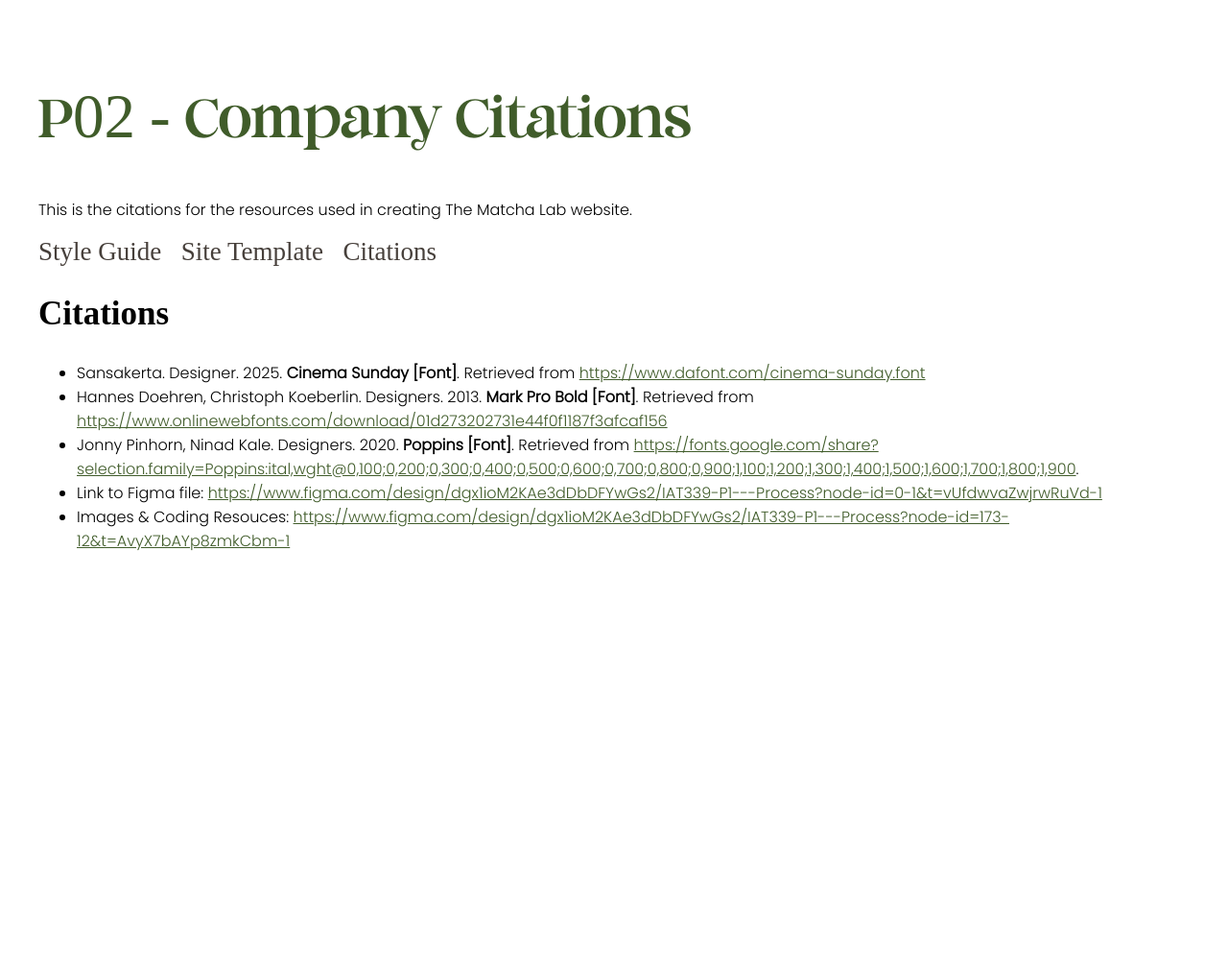
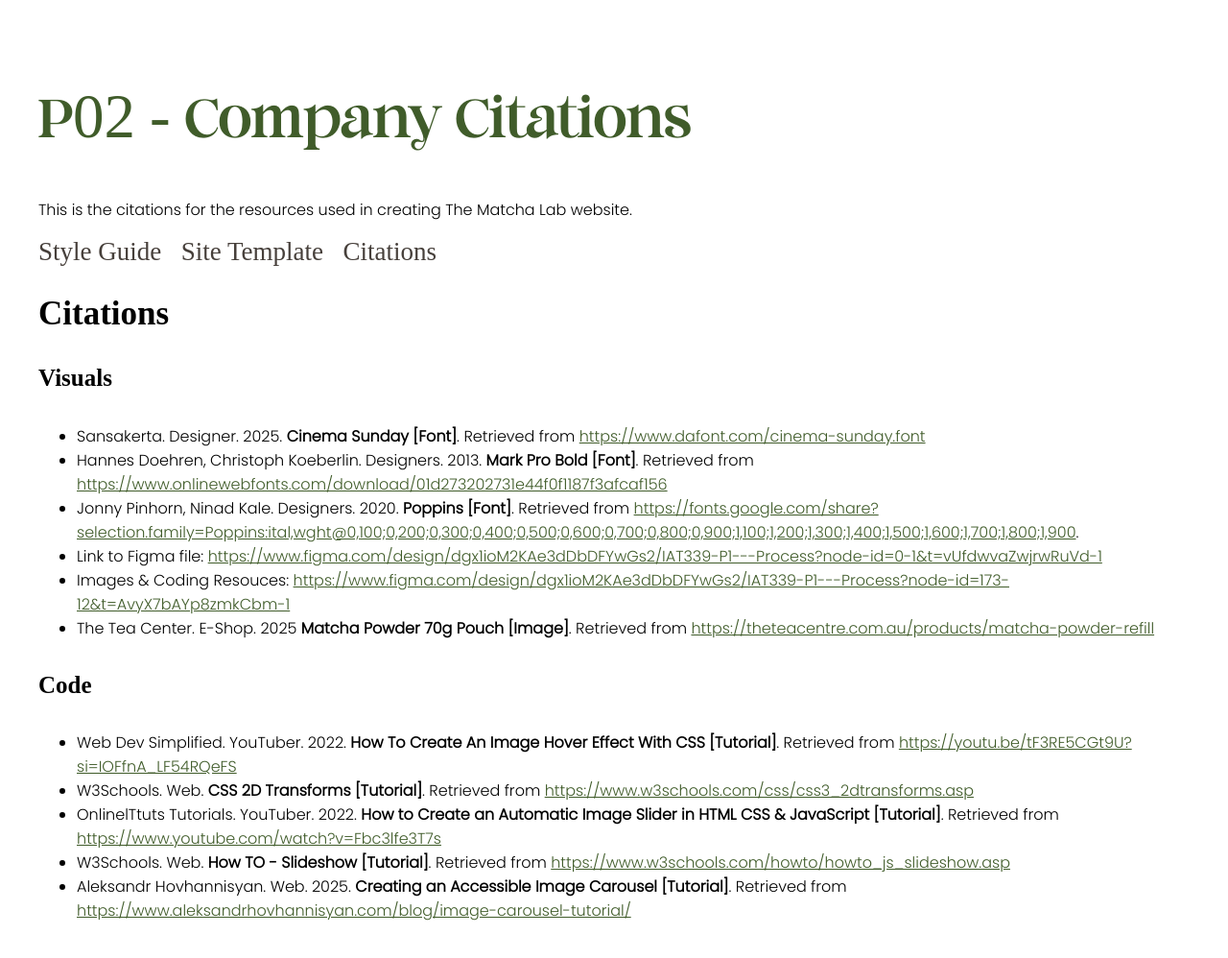
Before and after one commit to tiffanyhuang053/IAT339-P2-Company, a plain HTML site: page citations.html in a window 1280 px wide. Shown: the whole page at 96% size. Before the commit the page ends 800 px from the top, so only its background shows below. Drawn offline with Linux system fonts and the light colour scheme; a web font is replaced by a local one.

Commit message:
Added more citations

```diff
--- a/citations.html
+++ b/citations.html
@@ -26,12 +26,24 @@
     <section id="citations">
       <h2>Citations</h2>
 
+      <h4>Visuals</h4>
       <ul>
         <li>Sansakerta. Designer. 2025. <strong>Cinema Sunday [Font]</strong>. Retrieved from <a href="https://www.dafont.com/cinema-sunday.font">https://www.dafont.com/cinema-sunday.font</a></li>
         <li>Hannes Doehren, Christoph Koeberlin. Designers. 2013. <strong>Mark Pro Bold [Font]</strong>. Retrieved from <a href="https://www.onlinewebfonts.com/download/01d273202731e44f0f1187f3afcaf156">https://www.onlinewebfonts.com/download/01d273202731e44f0f1187f3afcaf156</a></li>
         <li>Jonny Pinhorn, Ninad Kale. Designers. 2020. <strong>Poppins [Font]</strong>. Retrieved from <a href="https://fonts.google.com/share?selection.family=Poppins:ital,wght@0,100;0,200;0,300;0,400;0,500;0,600;0,700;0,800;0,900;1,100;1,200;1,300;1,400;1,500;1,600;1,700;1,800;1,900">https://fonts.google.com/share?selection.family=Poppins:ital,wght@0,100;0,200;0,300;0,400;0,500;0,600;0,700;0,800;0,900;1,100;1,200;1,300;1,400;1,500;1,600;1,700;1,800;1,900</a>.</li>
         <li>Link to Figma file: <a href="https://www.figma.com/design/dgx1ioM2KAe3dDbDFYwGs2/IAT339-P1---Process?node-id=0-1&t=vUfdwvaZwjrwRuVd-1">https://www.figma.com/design/dgx1ioM2KAe3dDbDFYwGs2/IAT339-P1---Process?node-id=0-1&t=vUfdwvaZwjrwRuVd-1</a></li>
         <li>Images & Coding Resouces: <a href="https://www.figma.com/design/dgx1ioM2KAe3dDbDFYwGs2/IAT339-P1---Process?node-id=173-12&t=AvyX7bAYp8zmkCbm-1">https://www.figma.com/design/dgx1ioM2KAe3dDbDFYwGs2/IAT339-P1---Process?node-id=173-12&t=AvyX7bAYp8zmkCbm-1</a></li>
+        <li>The Tea Center. E-Shop. 2025 <strong>Matcha Powder 70g Pouch [Image]</strong>. Retrieved from <a href="https://theteacentre.com.au/products/matcha-powder-refill">https://theteacentre.com.au/products/matcha-powder-refill</a></li>
+      </ul>
+
+      <h4>Code</h4>
+      <ul>
+        <li>Web Dev Simplified. YouTuber. 2022. <strong>How To Create An Image Hover Effect With CSS [Tutorial]</strong>. Retrieved from <a href="https://youtu.be/tF3RE5CGt9U?si=IOFfnA_LF54RQeFS">https://youtu.be/tF3RE5CGt9U?si=IOFfnA_LF54RQeFS</a></li>
+        <li>W3Schools. Web. <strong>CSS 2D Transforms [Tutorial]</strong>. Retrieved from <a href="https://www.w3schools.com/css/css3_2dtransforms.asp">https://www.w3schools.com/css/css3_2dtransforms.asp</a></li>
+        <li>OnlinelTtuts Tutorials. YouTuber. 2022. <strong>How to Create an Automatic Image Slider in HTML CSS & JavaScript [Tutorial]</strong>. Retrieved from <a href="https://www.youtube.com/watch?v=Fbc3lfe3T7s">https://www.youtube.com/watch?v=Fbc3lfe3T7s</a></li>
+        <li>W3Schools. Web. <strong>How TO - Slideshow [Tutorial]</strong>. Retrieved from <a href="https://www.w3schools.com/howto/howto_js_slideshow.asp">https://www.w3schools.com/howto/howto_js_slideshow.asp</a></li>
+        <li>Aleksandr Hovhannisyan. Web. 2025. <strong>Creating an Accessible Image Carousel [Tutorial]</strong>. Retrieved from <a href="https://www.aleksandrhovhannisyan.com/blog/image-carousel-tutorial/">https://www.aleksandrhovhannisyan.com/blog/image-carousel-tutorial/</a></li>
+
       </ul>
     </section>
 
```
